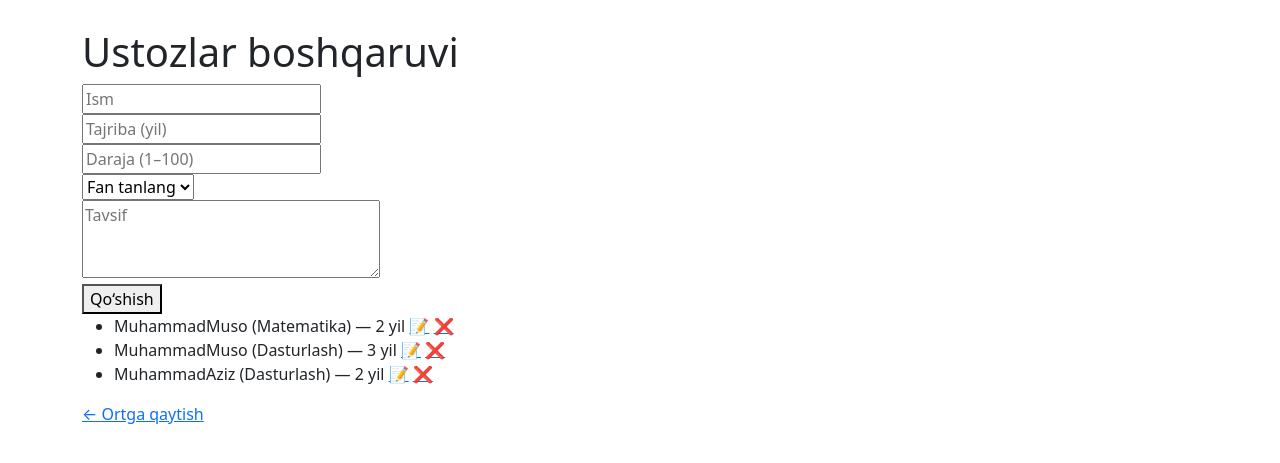
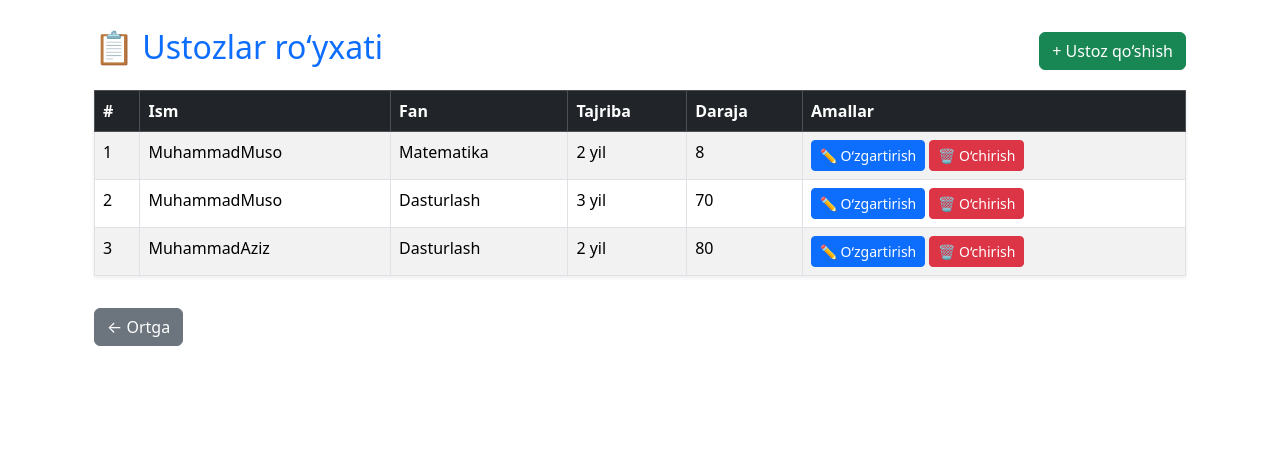
Before and after one commit to muhammadmusoabdukadirov/Markaz-uchun-loyiha, a Django app: page /admin-dashboard/ustozlar/ in a window 1280 px wide. Shown: the part 56-519 px from the top of the page. Run offline with Django 5.2, Linux system fonts and the light colour scheme; a user stored in the database is signed in; data comes from the database, SQL or seed files in the repository; both versions use the stored data as it was after the commit.

```diff
--- a/core/templates/core/ustozlar_boshqaruv.html
+++ b/core/templates/core/ustozlar_boshqaruv.html
@@ -1,45 +1,45 @@
 {% extends 'core/base.html' %}
-{% block title %}Fanlar{% endblock %}
-
-
+{% block title %}Ustozlarni Boshqarish{% endblock %}
 
 {% block content %}
-<!DOCTYPE html>
-<html>
-<head>
-    <title>Ustozlar boshqaruvi</title>
-</head>
-<body>
-    <h1>Ustozlar boshqaruvi</h1>
+<div class="container mt-4">
+    <div class="d-flex justify-content-between align-items-center mb-3">
+        <h2 class="text-primary">📋 Ustozlar ro‘yxati</h2>
+        <a href="{% url 'ustoz_qoshish' %}" class="btn btn-success">+ Ustoz qo‘shish</a>
+    </div>
 
-    <form method="POST">
-        {% csrf_token %}
-        <input type="text" name="ism" placeholder="Ism" required><br>
-        <input type="number" name="tajriba_yil" placeholder="Tajriba (yil)" required><br>
-        <input type="number" name="daraja" placeholder="Daraja (1–100)" required><br>
+    {% if ustozlar %}
+        <table class="table table-striped table-bordered shadow-sm">
+            <thead class="table-dark">
+                <tr>
+                    <th>#</th>
+                    <th>Ism</th>
+                    <th>Fan</th>
+                    <th>Tajriba</th>
+                    <th>Daraja</th>
+                    <th>Amallar</th>
+                </tr>
+            </thead>
+            <tbody>
+                {% for ustoz in ustozlar %}
+                <tr>
+                    <td>{{ forloop.counter }}</td>
+                    <td>{{ ustoz.ism }}</td>
+                    <td>{{ ustoz.fan.nomi }}</td>
+                    <td>{{ ustoz.tajriba_yil }} yil</td>
+                    <td>{{ ustoz.daraja }}</td>
+                    <td>
+                        <a href="{% url 'ustoz_ozgartirish' ustoz.id %}" class="btn btn-sm btn-primary">✏️ O‘zgartirish</a>
+                        <a href="{% url 'ustoz_ochirish' ustoz.id %}" class="btn btn-sm btn-danger" onclick="return confirm('Ishonchingiz komilmi?')">🗑️ O‘chirish</a>
+                    </td>
+                </tr>
+                {% endfor %}
+            </tbody>
+        </table>
+    {% else %}
+        <div class="alert alert-info">Hozircha hech qanday ustoz mavjud emas.</div>
+    {% endif %}
 
-        <select name="fan" required>
-            <option value="">Fan tanlang</option>
-            {% for fan in fanlar %}
-                <option value="{{ fan.id }}">{{ fan.nomi }}</option>
-            {% endfor %}
-        </select><br>
-
-        <textarea name="tavsif" placeholder="Tavsif" rows="3" cols="30"></textarea><br>
-        <button type="submit">Qo‘shish</button>
-    </form>
-
-    <ul>
-        {% for ustoz in ustozlar %}
-            <li>
-                {{ ustoz.ism }} ({{ ustoz.fan.nomi }}) — {{ ustoz.tajriba_yil }} yil
-                    <a href="{% url 'ustoz_ozgartirish' ustoz.id %}">📝</a>
-                    <a href="{% url 'ustoz_ochirish' ustoz.id %}">❌</a>
-            </li>
-        {% endfor %}
-    </ul>
-
-    <p><a href="{% url 'admin_dashboard' %}">← Ortga qaytish</a></p>
-</body>
-</html>
+    <a href="{% url 'admin_dashboard' %}" class="btn btn-secondary mt-3">← Ortga</a>
+</div>
 {% endblock %}
--- a/core/urls.py
+++ b/core/urls.py
@@ -12,5 +12,6 @@ urlpatterns = [
     path('admin-dashboard/fanlar/edit/<int:fan_id>/', views.fan_ozgartirish, name='fan_ozgartirish'),
     path('admin-dashboard/ustozlar/edit/<int:ustoz_id>/', views.ustoz_ozgartirish, name='ustoz_ozgartirish'),
     path('aloqalar/', views.aloqalar, name='aloqalar'),
-
+    path('admin-dashboard/ustoz-qoshish/', views.ustoz_qoshish, name='ustoz_qoshish'),
+    path('admin-dashboard/ustoz-qoshish/', views.ustoz_qoshish, name='ustoz_qoshish'),
 ]
--- a/core/views.py
+++ b/core/views.py
@@ -121,3 +121,27 @@ def ustoz_ozgartirish(request, ustoz_id):
 def aloqalar(request):
     aloqalar = Aloqa.objects.select_related('ustoz__fan').order_by('-sana')
     return render(request, 'core/aloqalar.html', {'aloqalar': aloqalar})
+
+@login_required
+def ustoz_qoshish(request):
+    fanlar = Fan.objects.all()
+
+    if request.method == 'POST':
+        ism = request.POST.get('ism')
+        tajriba = request.POST.get('tajriba_yil')
+        daraja = request.POST.get('daraja')
+        fan_id = request.POST.get('fan')
+        tavsif = request.POST.get('tavsif')
+
+        if ism and tajriba and daraja and fan_id and tavsif:
+            fan = Fan.objects.get(id=fan_id)
+            Ustoz.objects.create(
+                ism=ism,
+                tajriba_yil=tajriba,
+                daraja=daraja,
+                fan=fan,
+                tavsif=tavsif
+            )
+            return redirect('ustozlar_boshqaruv')
+
+    return render(request, 'core/ustoz_qoshish.html', {'fanlar': fanlar})
```
Also changed, not shown: core/templates/core/ustoz_qoshish.html (added, +37 -0 lines), db.sqlite3.
